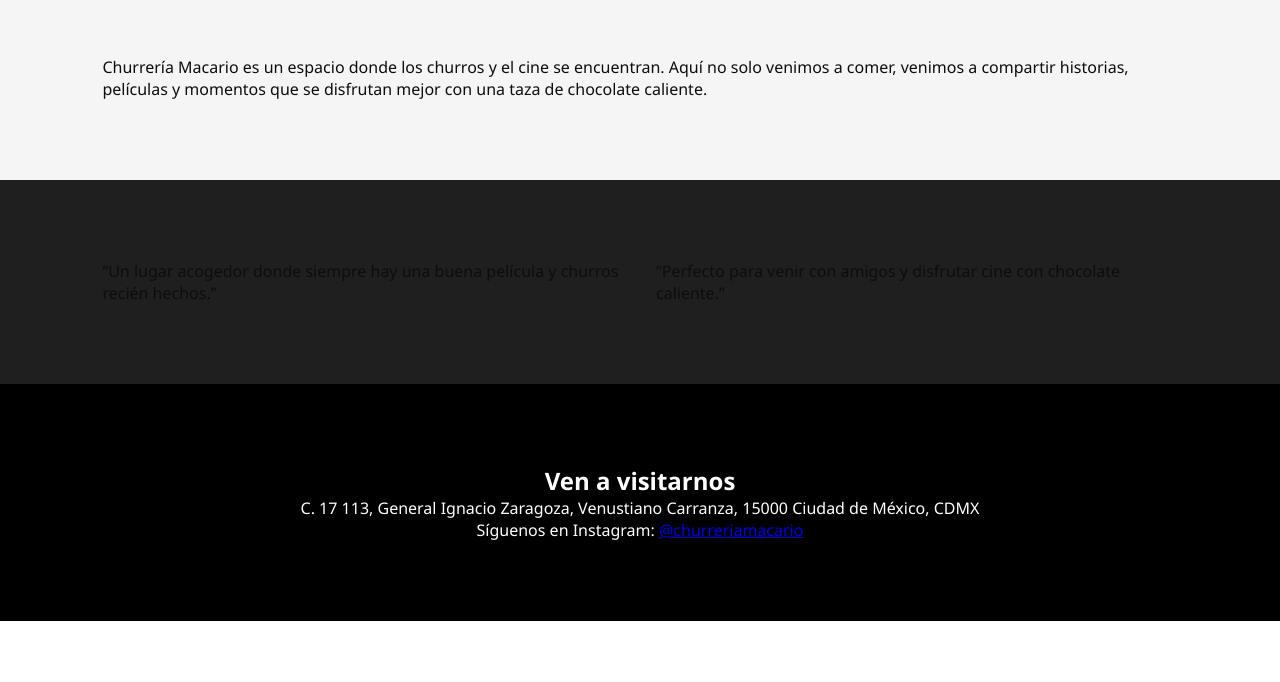
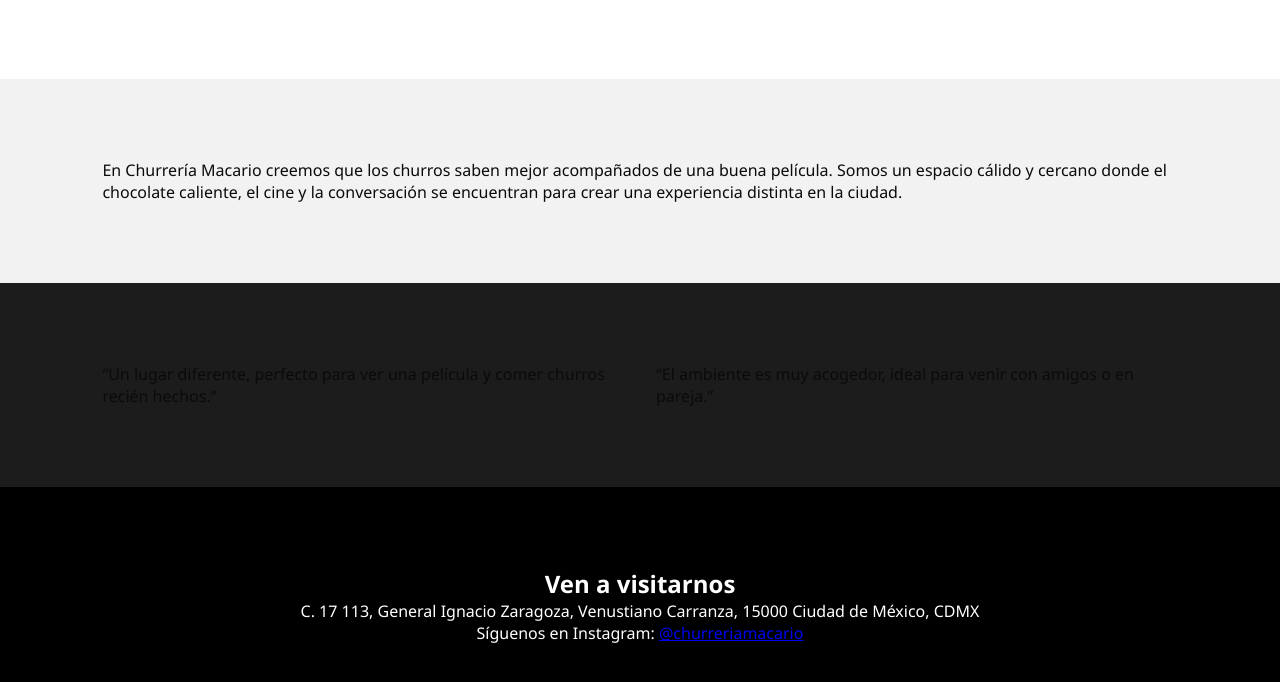
Before and after one commit to CasioBelona/MacarioChurreria, a plain HTML site: page index.html in a window 1280 px wide. Shown: the part 4020-4702 px from the top of the page. Before the commit the page ends 4641 px from the top, so only its background shows below. Drawn offline with Linux system fonts and the light colour scheme.

Commit message:
Update 1

```diff
--- a/css/styles.css
+++ b/css/styles.css
@@ -1,9 +1,9 @@
 
 :root {
   --primary:#000000;
-  --secondary:#1f1f1f;
-  --dark:#0d0d0d;
-  --light:#f5f5f5;
+  --secondary:#1c1c1c;
+  --dark:#0b0b0b;
+  --light:#f2f2f2;
 }
 *{margin:0;padding:0;box-sizing:border-box;}
 body{font-family:Segoe UI,system-ui,sans-serif;color:var(--dark);}
--- a/index.html
+++ b/index.html
@@ -2,7 +2,7 @@
 <html lang="es">
 <head>
   <meta charset="UTF-8">
-  <title><!-- EDITAR: Nombre de la cafetería --></title>
+  <title>Churrería Macario | Churros, chocolate y cine en CDMX</title>
   <meta name="viewport" content="width=device-width, initial-scale=1.0">
 
   <!-- Estilos -->
@@ -133,22 +133,21 @@
 <section class="philosophy">
   <!-- EDITAR: Título de filosofía -->
   <p>
-Churrería Macario es un espacio donde los churros y el cine se encuentran.
-Aquí no solo venimos a comer, venimos a compartir historias, películas y
-momentos que se disfrutan mejor con una taza de chocolate caliente.
+En Churrería Macario creemos que los churros saben mejor acompañados de una buena película.
+Somos un espacio cálido y cercano donde el chocolate caliente, el cine y la conversación
+se encuentran para crear una experiencia distinta en la ciudad.
 </p>
 </section>
 
 <section class="testimonials">
-  <p>“Un lugar acogedor donde siempre hay una buena película y churros recién hechos.”</p>
-  <p>“Perfecto para venir con amigos y disfrutar cine con chocolate caliente.”</p>
+  <p>“Un lugar diferente, perfecto para ver una película y comer churros recién hechos.”</p>
+  <p>“El ambiente es muy acogedor, ideal para venir con amigos o en pareja.”</p>
 </section>
 
 <section class="cta-special">
   <h2>Ven a visitarnos</h2>
 <p>
-C. 17 113, General Ignacio Zaragoza,
-Venustiano Carranza, 15000 Ciudad de México, CDMX
+C. 17 113, General Ignacio Zaragoza, Venustiano Carranza, 15000 Ciudad de México, CDMX
 </p>
 <p>
 Síguenos en Instagram:
```
Also changed, not shown: assets/img/ambiente.jpg, assets/img/hero.jpg.
